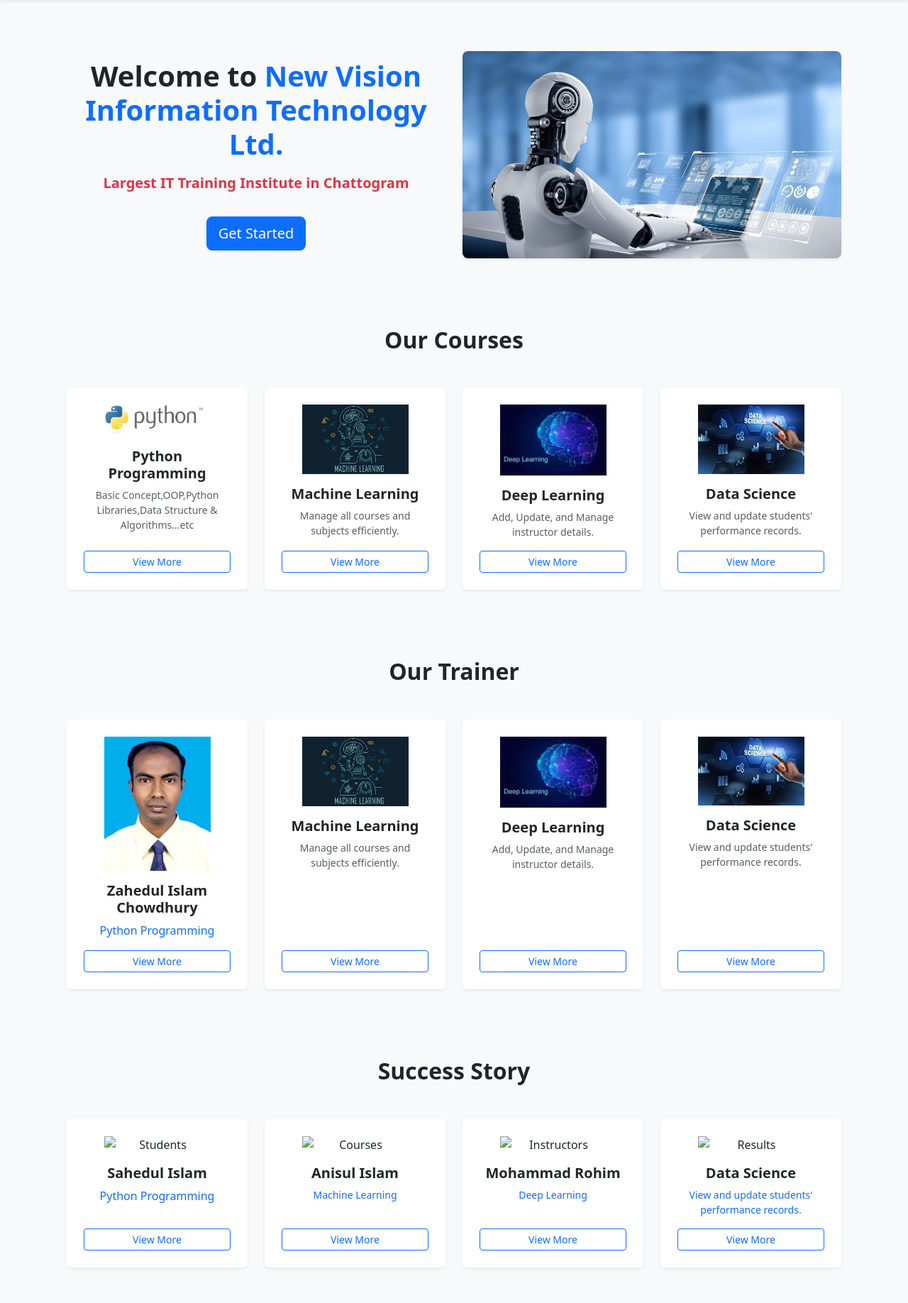
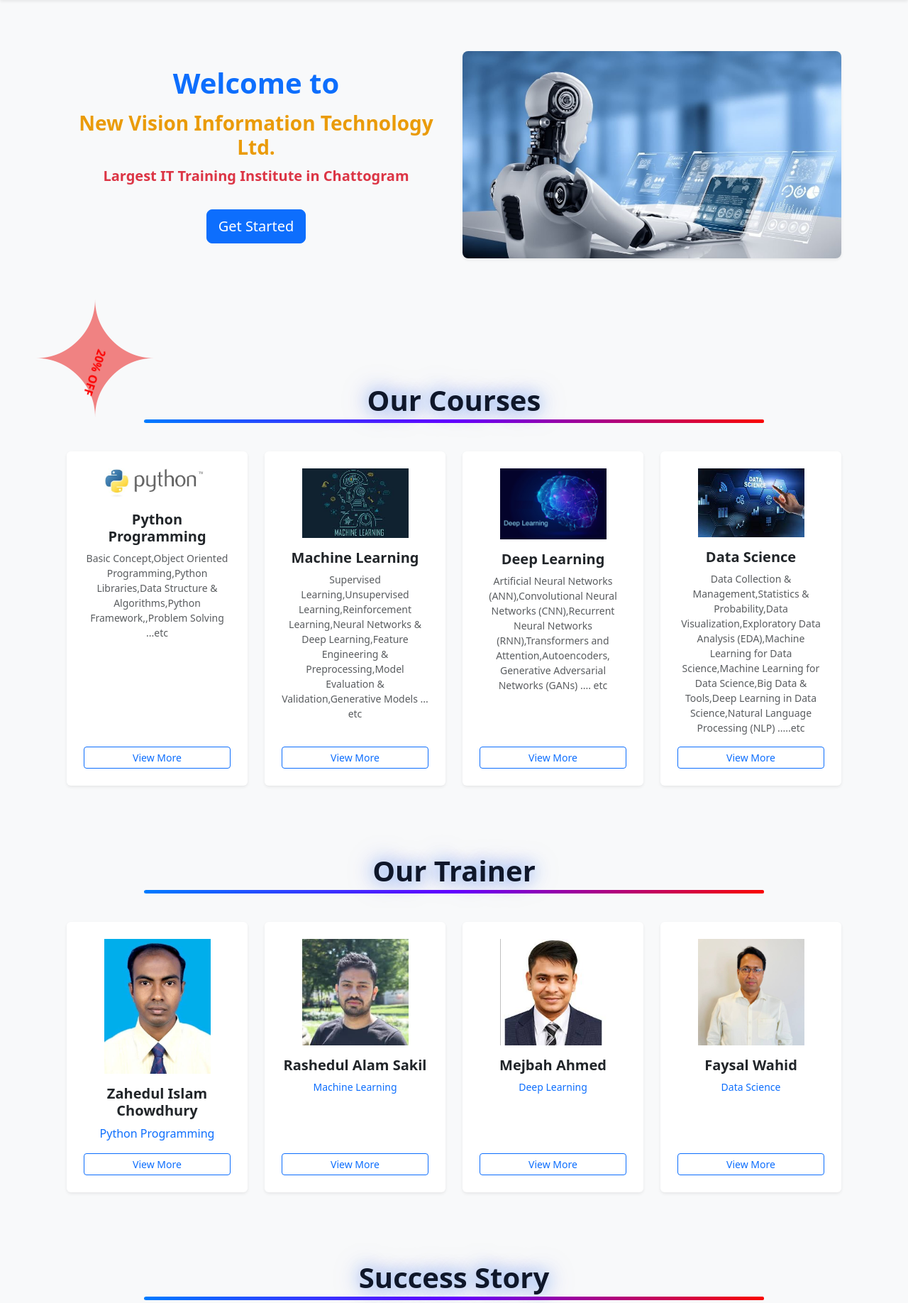
Before and after one commit to zahedic/Web-Based-App-Using-Django, a Django app: page / in a window 1280 px wide. Shown: the part 89-1925 px from the top of the page at 71% size. Run offline with Django 5.2, Linux system fonts and the light colour scheme.

Commit message:
update 06

```diff
--- /dev/null
+++ b/New_Vision_IT/New_Vision/static/css/style.css
@@ -0,0 +1,141 @@
+/*------------------------- discount Animation -------------------------*/
+.star-container {
+  position: relative;
+  width: 80px;
+  height: 80px;
+  display: flex;
+  align-items: center;
+  justify-content: center;
+}
+
+/* ইমোজি স্টারের রঙ পরিবর্তনের জন্য filter ব্যবহার */
+.star {
+  font-size: 220px;
+
+
+  animation: filterChange 3s infinite;
+}
+
+/* 20% ঘুরবে */
+.percentage {
+  position: absolute;
+  font-size: 16px;
+  font-weight: bold;
+  color: #fc0000;
+  animation: rotateText 2s linear infinite;
+  margin-top: 50px;
+}
+
+/* filter দিয়ে ইমোজির রঙ পরিবর্তন */
+@keyframes filterChange {
+  0%   { color:#f8cea7; }
+  20%  {color: #f08282;}
+  40%  {color: #9caaf8;}
+  60%  {color: #9ffaae;}
+  80%  {color: #f4ffa2;}
+  100% {color: #fda3d8; }
+}
+
+/* লেখার ঘূর্ণন */
+@keyframes rotateText {
+  0%   { transform: rotate(0deg); }
+  100% { transform: rotate(360deg); }
+}
+
+
+
+
+/*------------------------- New Vision IT Animation -------------------------*/
+.color-change-text {
+  font-size: 28px;
+  font-weight: bold;
+  text-align: center;
+  animation: colorChange 4s infinite;
+}
+
+/* keyframes দিয়ে রঙ পরিবর্তন */
+@keyframes colorChange {
+  0% { color: #ff4d4d; }     /* লাল */
+  25% { color: #00bcd4; }    /* নীল */
+  50% { color: #4caf50; }    /* সবুজ */
+  75% { color: #ff9800; }    /* কমলা */
+  100% { color: #9c27b0; }   /* বেগুনি */
+}
+
+
+
+
+
+/*-------------------------  Section Text Animation -------------------------*/
+.section-title {
+  font-size: 2.5rem;
+  position: relative;
+
+  color: #0f172a;
+  opacity: 0;
+  transform: translateY(30px);
+  animation: fadeSlideIn 1.2s ease-out forwards;
+  animation-delay: 0.2s;
+}
+
+/* নিচে লাইট গ্লো (neon-style border glow) */
+.section-title::after {
+  content: '';
+  position: absolute;
+  bottom: -8px;
+  left: 50%;
+  width: 0%;
+  height: 5px;
+  background: linear-gradient(90deg, #007bff, #6200ff, #fa0404);
+  border-radius: 5px;
+  transform: translateX(-50%);
+  animation: underlineGrow 5s ease-out forwards;
+  animation-delay: 0.8s;
+}
+
+/* Glow shadow animation */
+@keyframes fadeSlideIn {
+  0% {
+    opacity: 0;
+    transform: translateY(40px);
+    text-shadow: none;
+  }
+  60% {
+    opacity: 1;
+    transform: translateY(-6px);
+    text-shadow: 0 0 15px rgba(0, 123, 255, 0.4);
+  }
+  100% {
+    opacity: 1;
+    transform: translateY(0);
+    text-shadow: 0 0 25px rgba(0, 123, 255, 0.5),
+                 0 0 40px rgba(111, 66, 193, 0.4);
+  }
+}
+
+/* Underline animation */
+@keyframes underlineGrow {
+  0% {
+    width: 0%;
+    opacity: 0;
+  }
+  60% {
+    width: 50%;
+    opacity: 1;
+  }
+  100% {
+    width: 80%;
+  }
+}
+
+
+/*------------------------- Image Animation -------------------------*/
+
+.course-img {
+  transition: transform 0.4s ease, box-shadow 0.4s ease;
+}
+
+.course-img:hover {
+  transform: scale(1.3);
+  box-shadow: 0 10px 30px rgba(0, 123, 255, 0.3);
+}
--- a/New_Vision_IT/New_Vision/templates/home.html
+++ b/New_Vision_IT/New_Vision/templates/home.html
@@ -1,16 +1,31 @@
 {% extends "base.html" %}
 {% load static %}
+
+<link rel="stylesheet" href="{% static 'css/style.css' %}">
+
+
 {% block title %}Home | Django CRUD App{% endblock %}
 
 {% block content %}
+
 
 <!-- ======== HERO SECTION ======== -->
 <section class="py-5 bg-light text-center">
   <div class="container">
     <div class="row align-items-center">
       <div class="col-md-6 mb-4 mb-md-0">
-        <h1 class="fw-bold text-dark mb-3">Welcome to <span class="text-primary">New Vision Information Technology Ltd.</span></h1>
+
+
+        <h1 class="fw-bold text-dark mb-3"> <span class="text-primary">Welcome to</span></h1>
+
+
+        <h1 class="color-change-text">
+        New Vision Information Technology Ltd.
+
+        </h1>
+
         <p class="lead text-danger fw-bold">
+
           Largest IT Training Institute in Chattogram
         </p>
         <a href="{% url 'student_list' %}" class="btn btn-primary btn-lg mt-3">Get Started</a>
@@ -25,15 +40,29 @@
 <!-- ======== FEATURE SECTION ======== -->
 <section class="py-5">
   <div class="container">
-    <h2 class="text-center fw-bold mb-5">Our Courses</h2>
+
+
+  <div class="star-container">
+  <div class="star"> ✦  </div>
+  <div class="percentage">20% OFF</div>
+</div>
+
+
+
+
+
+    <h2 class="text-center fw-bold mb-5 section-title">Our Courses</h2>
+
     <div class="row g-4">
 
       <!-- Python Programming -->
       <div class="col-md-3">
         <div class="card border-0 shadow-sm h-100 text-center p-4">
-          <img src="{% static 'image/python.jpeg' %}" alt="Students" class="mx-auto mb-3" width="150">
+
+         <img src="{% static 'image/python.jpeg' %}" alt="Students" class="mx-auto mb-3 course-img" width="150">
+
           <h5 class="fw-bold mb-2">Python Programming</h5>
-          <p class="text-muted small">Basic Concept,OOP,Python Libraries,Data Structure & Algorithms...etc</p>
+          <p class="text-muted small">Basic Concept,Object Oriented Programming,Python Libraries,Data Structure & Algorithms,Python Framework,,Problem Solving ...etc</p>
           <a href="{% static 'image/Complete Python Programming Roadmap.pdf'%}" class="btn btn-outline-primary btn-sm mt-auto">View More</a>
         </div>
       </div>
@@ -41,9 +70,12 @@
       <!-- Courses Machine Learning -->
       <div class="col-md-3">
         <div class="card border-0 shadow-sm h-100 text-center p-4">
-          <img src="{% static 'image/Machine_Learning.jpeg' %}" alt="Courses" class="mx-auto mb-3" width="150">
+
+
+          <img src="{% static 'image/Machine_Learning.jpeg' %}" alt="Students" class="mx-auto mb-3 course-img" width="150">
+
           <h5 class="fw-bold mb-2">Machine Learning</h5>
-          <p class="text-muted small">Manage all courses and subjects efficiently.</p>
+          <p class="text-muted small">Supervised Learning,Unsupervised Learning,Reinforcement Learning,Neural Networks & Deep Learning,Feature Engineering & Preprocessing,Model Evaluation & Validation,Generative Models ... etc</p>
           <a href="" class="btn btn-outline-primary btn-sm mt-auto">View More</a>
         </div>
       </div>
@@ -51,9 +83,14 @@
       <!-- Deep Learning -->
       <div class="col-md-3">
         <div class="card border-0 shadow-sm h-100 text-center p-4">
-          <img src="{% static 'image/Deep_Learning.jpeg' %}" alt="Instructors" class="mx-auto mb-3" width="150">
+
+
+
+          <img src="{% static 'image/Deep_Learning.jpeg' %}" alt="Students" class="mx-auto mb-3 course-img" width="150">
+
+
           <h5 class="fw-bold mb-2">Deep Learning</h5>
-          <p class="text-muted small">Add, Update, and Manage instructor details.</p>
+          <p class="text-muted small">Artificial Neural Networks (ANN),Convolutional Neural Networks (CNN),Recurrent Neural Networks (RNN),Transformers and Attention,Autoencoders, Generative Adversarial Networks (GANs) .... etc</p>
           <a href="{% url "instructor_list" %}" class="btn btn-outline-primary btn-sm mt-auto">View More</a>
         </div>
       </div>
@@ -61,9 +98,75 @@
       <!-- Data Science -->
       <div class="col-md-3">
         <div class="card border-0 shadow-sm h-100 text-center p-4">
-          <img src="{% static 'image/Data Science.jpeg' %}" alt="Results" class="mx-auto mb-3" width="150">
+
+
+           <img src="{% static 'image/Data Science.jpeg' %}" alt="Students" class="mx-auto mb-3 course-img" width="150">
+
+
           <h5 class="fw-bold mb-2">Data Science</h5>
-          <p class="text-muted small">View and update students' performance records.</p>
+          <p class="text-muted small">Data Collection & Management,Statistics & Probability,Data Visualization,Exploratory Data Analysis (EDA),Machine Learning for Data Science,Machine Learning for Data Science,Big Data & Tools,Deep Learning in Data Science,Natural Language Processing (NLP) .....etc</p>
+          <a href="" class="btn btn-outline-primary btn-sm mt-auto">View More</a>
+        </div>
+      </div>
+
+    </div>
+  </div>
+
+</section>
+
+
+
+
+
+<section class="py-5">
+  <div class="container">
+
+     <h2 class="text-center fw-bold mb-5 section-title">Our Trainer</h2>
+    <div class="row g-4">
+
+      <!-- Python Programming -->
+      <div class="col-md-3">
+        <div class="card border-0 shadow-sm h-100 text-center p-4">
+
+           <img src="{% static 'image/Zahed.jpg' %}" alt="Students" class="mx-auto mb-3 course-img" width="150">
+
+
+          <h5 class="fw-bold mb-2">Zahedul Islam Chowdhury</h5>
+          <p class="text-primary bold">Python Programming</p>
+          <a href="{% static 'image/Python_Course.png'%}" class="btn btn-outline-primary btn-sm mt-auto">View More</a>
+        </div>
+      </div>
+
+      <!-- Courses Machine Learning -->
+      <div class="col-md-3">
+        <div class="card border-0 shadow-sm h-100 text-center p-4">
+
+          <img src="{% static 'image/Rashedul_Alam_Sakil.jpeg' %}" alt="Students" class="mx-auto mb-3 course-img" width="150">
+
+          <h5 class="fw-bold mb-2">Rashedul Alam Sakil</h5>
+          <p class="text-primary small">Machine Learning</p>
+          <a href="" class="btn btn-outline-primary btn-sm mt-auto">View More</a>
+        </div>
+      </div>
+
+      <!-- Deep Learning -->
+      <div class="col-md-3">
+        <div class="card border-0 shadow-sm h-100 text-center p-4">
+
+          <img src="{% static 'image/Mejbah_Ahmed.jpeg' %}" alt="Students" class="mx-auto mb-3 course-img" width="150">
+          <h5 class="fw-bold mb-2">Mejbah Ahmed</h5>
+          <p class="text-primary small">Deep Learning</p>
+          <a href="{% url "instructor_list" %}" class="btn btn-outline-primary btn-sm mt-auto">View More</a>
+        </div>
+      </div>
+
+      <!-- Data Science -->
+      <div class="col-md-3">
+        <div class="card border-0 shadow-sm h-100 text-center p-4">
+
+          <img src="{% static 'image/Faysal_Wahid.jpeg' %}" alt="Students" class="mx-auto mb-3 course-img" width="150">
+          <h5 class="fw-bold mb-2">Faysal Wahid</h5>
+          <p class="text-primary small">Data Science</p>
           <a href="" class="btn btn-outline-primary btn-sm mt-auto">View More</a>
         </div>
       </div>
@@ -84,73 +187,17 @@
 
 <section class="py-5">
   <div class="container">
-    <h2 class="text-center fw-bold mb-5">Our Trainer</h2>
-    <div class="row g-4">
 
-      <!-- Python Programming -->
-      <div class="col-md-3">
-        <div class="card border-0 shadow-sm h-100 text-center p-4">
-          <img src="{% static 'image/Zahed.jpg' %}" alt="Students" class="mx-auto mb-3" width="150">
-          <h5 class="fw-bold mb-2">Zahedul Islam Chowdhury</h5>
-          <p class="text-primary bold">Python Programming</p>
-          <a href="{% static 'image/Python_Course.png'%}" class="btn btn-outline-primary btn-sm mt-auto">View More</a>
-        </div>
-      </div>
-
-      <!-- Courses Machine Learning -->
-      <div class="col-md-3">
-        <div class="card border-0 shadow-sm h-100 text-center p-4">
-          <img src="{% static 'image/Machine_Learning.jpeg' %}" alt="Courses" class="mx-auto mb-3" width="150">
-          <h5 class="fw-bold mb-2">Machine Learning</h5>
-          <p class="text-muted small">Manage all courses and subjects efficiently.</p>
-          <a href="" class="btn btn-outline-primary btn-sm mt-auto">View More</a>
-        </div>
-      </div>
-
-      <!-- Deep Learning -->
-      <div class="col-md-3">
-        <div class="card border-0 shadow-sm h-100 text-center p-4">
-          <img src="{% static 'image/Deep_Learning.jpeg' %}" alt="Instructors" class="mx-auto mb-3" width="150">
-          <h5 class="fw-bold mb-2">Deep Learning</h5>
-          <p class="text-muted small">Add, Update, and Manage instructor details.</p>
-          <a href="{% url "instructor_list" %}" class="btn btn-outline-primary btn-sm mt-auto">View More</a>
-        </div>
-      </div>
-
-      <!-- Data Science -->
-      <div class="col-md-3">
-        <div class="card border-0 shadow-sm h-100 text-center p-4">
-          <img src="{% static 'image/Data Science.jpeg' %}" alt="Results" class="mx-auto mb-3" width="150">
-          <h5 class="fw-bold mb-2">Data Science</h5>
-          <p class="text-muted small">View and update students' performance records.</p>
-          <a href="" class="btn btn-outline-primary btn-sm mt-auto">View More</a>
-        </div>
-      </div>
-
-    </div>
-  </div>
-
-
-
-
-
-
-</section>
-
-
-
-
-
-<section class="py-5">
-  <div class="container">
-    <h2 class="text-center fw-bold mb-5">Success Story</h2>
+     <h2 class="text-center fw-bold mb-5 section-title">Success Story</h2>
     <div class="row g-4">
 
       <!-- Programming Stuent-->
       <div class="col-md-3">
         <div class="card border-0 shadow-sm h-100 text-center p-4">
-          <img src="" alt="Students" class="mx-auto mb-3" width="150">
-          <h5 class="fw-bold mb-2">Sahedul Islam </h5>
+
+            <img src="{% static 'image/UH.jpg' %}" alt="Students" class="mx-auto mb-3 course-img" width="150">
+
+          <h5 class="fw-bold mb-2">Umme Halima </h5>
           <p class="text-primary bold">Python Programming</p>
           <a href="{% static 'image/Python_Course.png'%}" class="btn btn-outline-primary btn-sm mt-auto">View More</a>
         </div>
@@ -159,8 +206,8 @@
       <!-- Machine Learning Student-->
       <div class="col-md-3">
         <div class="card border-0 shadow-sm h-100 text-center p-4">
-          <img src="" alt="Courses" class="mx-auto mb-3" width="150">
-          <h5 class="fw-bold mb-2">Anisul Islam</h5>
+           <img src="{% static 'image/Sajjad.jpg' %}" alt="Students" class="mx-auto mb-3 course-img" width="150">
+          <h5 class="fw-bold mb-2">Sajjad Khan</h5>
           <p class="text-primary small">Machine Learning</p>
           <a href="" class="btn btn-outline-primary btn-sm mt-auto">View More</a>
         </div>
@@ -169,9 +216,9 @@
       <!-- Deep Learning -->
       <div class="col-md-3">
         <div class="card border-0 shadow-sm h-100 text-center p-4">
-          <img src="" alt="Instructors" class="mx-auto mb-3" width="150">
-          <h5 class="fw-bold mb-2">Mohammad Rohim</h5>
-          <p class="text-primary small">Deep Learning</p>
+         <img src="{% static 'image/Rony_Dey.png' %}" alt="Students" class="mx-auto mb-3 course-img" width="150">
+          <h5 class="fw-bold mb-2">Rony Dey</h5>
+          <p class="text-primary small">Data Science</p>
           <a href="{% url "instructor_list" %}" class="btn btn-outline-primary btn-sm mt-auto">View More</a>
         </div>
       </div>
@@ -179,9 +226,9 @@
       <!-- Data Science -->
       <div class="col-md-3">
         <div class="card border-0 shadow-sm h-100 text-center p-4">
-          <img src="" alt="Results" class="mx-auto mb-3" width="150">
-          <h5 class="fw-bold mb-2">Data Science</h5>
-          <p class="text-primary small">View and update students' performance records.</p>
+            <img src="{% static 'image/zawad.jpg' %}" alt="Students" class="mx-auto mb-3 course-img" width="150">
+          <h5 class="fw-bold mb-2">Zawad Islam Chowdhury</h5>
+          <p class="text-primary small">Web Design & Development</p>
           <a href="" class="btn btn-outline-primary btn-sm mt-auto">View More</a>
         </div>
       </div>
```
Also changed, not shown: New_Vision_IT/New_Vision/static/image/Anisul_Islam.jpeg (added), New_Vision_IT/New_Vision/static/image/Faysal_Wahid.jpeg (added), New_Vision_IT/New_Vision/static/image/Mejbah_Ahmed.jpeg (added), New_Vision_IT/New_Vision/static/image/Mostafa_Jabbar.jpeg (added), New_Vision_IT/New_Vision/static/image/Rashedul_Alam_Sakil.jpeg (added), New_Vision_IT/New_Vision/static/image/Rony_Dey.png (added), New_Vision_IT/db.sqlite3, New_Vision_IT/media/instructors/Anisul_Islam.jpeg (added), New_Vision_IT/media/instructors/Faysal_Wahid.jpeg (added), New_Vision_IT/media/instructors/Mejbah_Ahmed.jpeg (added), New_Vision_IT/media/instructors/Mejbah_Ahmed_oVDcJPy.jpeg (added), New_Vision_IT/media/instructors/Rashedul_Alam_Sakil.jpeg (added).
